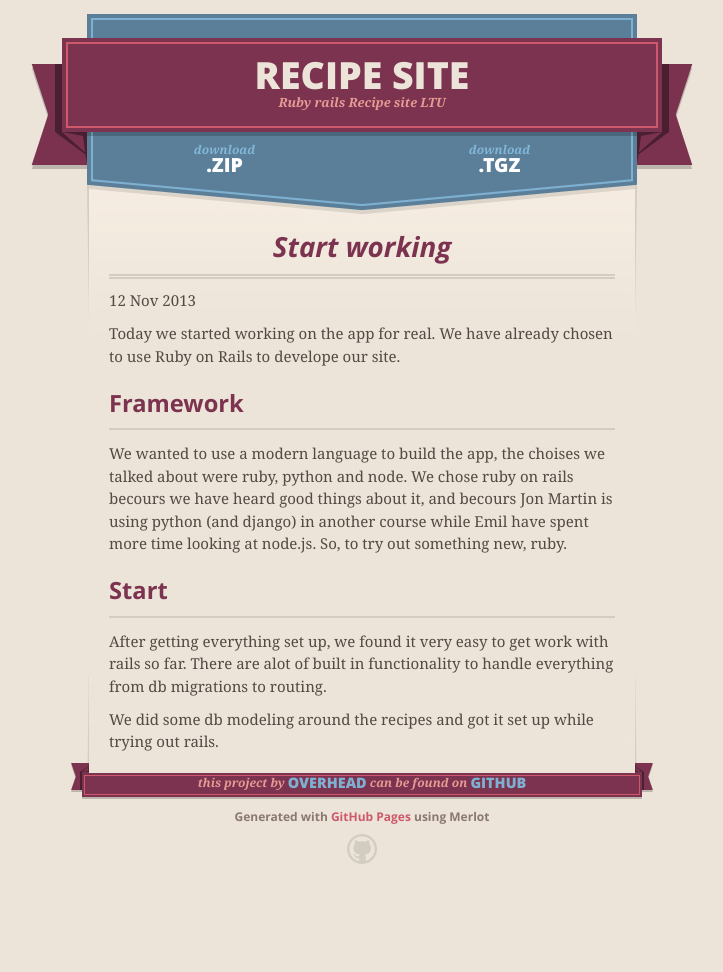
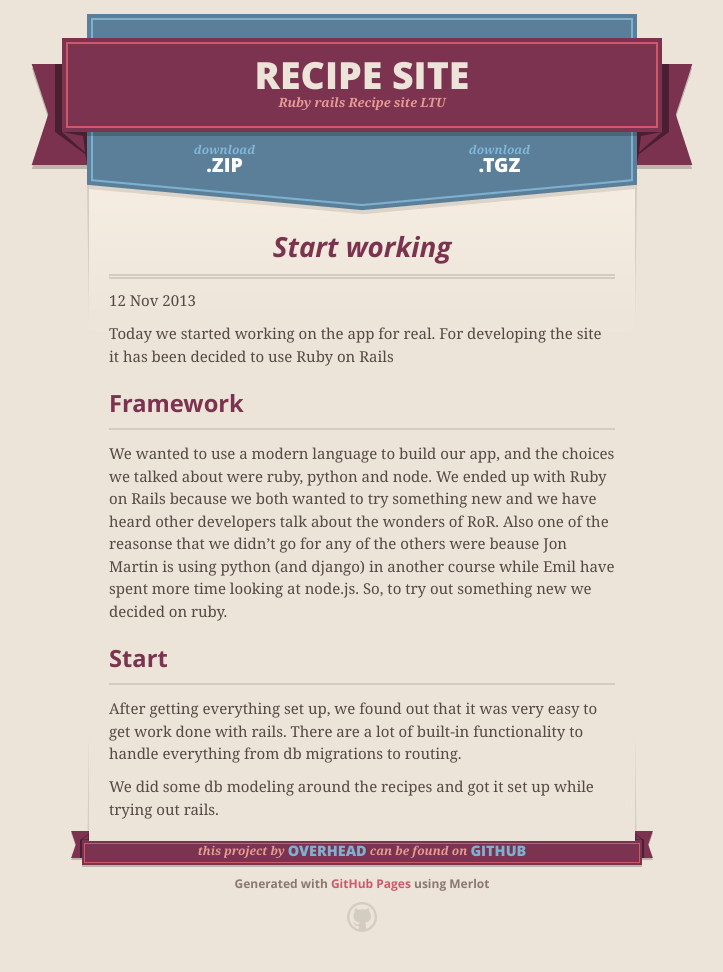
Before and after one commit to Overhead/RecipeSite, a Jekyll site: the page built from _posts/2013-11-12-start-working.markdown, in a window 1280 px wide. Shown: the whole page, without its empty margins (278-1001 px from the left). Built offline with Jekyll 4.4.1, drawn with Linux system fonts in a browser that asks for light colours; nearby versions of some CDN libraries; Markdown is read by kramdown in place of the engine named in the settings; before the commit the page ends 904 px from its top, so only the background shows below that.

Commit message:
Fixed typos

```diff
--- a/_posts/2013-11-12-start-working.markdown
+++ b/_posts/2013-11-12-start-working.markdown
@@ -3,12 +3,20 @@ layout: post
 title:  "Start working"
 ---
 
-Today we started working on the app for real. We have already chosen to use Ruby on Rails to develope our site.
+Today we started working on the app for real. For developing the site it has been
+decided to use Ruby on Rails
 
 ## Framework
-We wanted to use a modern language to build the app, the choises we talked about were ruby, python and node. We chose ruby on rails becours we have heard good things about it, and becours Jon Martin is using python (and django) in another course while Emil have spent more time looking at node.js. So, to try out something new, ruby.
+We wanted to use a modern language to build our app, and the choices we talked about
+were ruby, python and node. We ended up with Ruby on Rails because we both wanted to try
+something new and we have heard other developers talk about the wonders of RoR.
+Also one of the reasonse that we didn't go for any of the others were beause
+Jon Martin is using python (and django) in another course while
+Emil have spent more time looking at node.js. So, to try out something new we decided on ruby.
 
 ## Start
-After getting everything set up, we found it very easy to get work with rails so far. There are alot of built in functionality to handle everything from db migrations to routing.
+After getting everything set up, we found out that it was very easy to get
+work done with rails. There are a lot of built-in functionality to handle
+everything from db migrations to routing.
 
 We did some db modeling around the recipes and got it set up while trying out rails.
```
